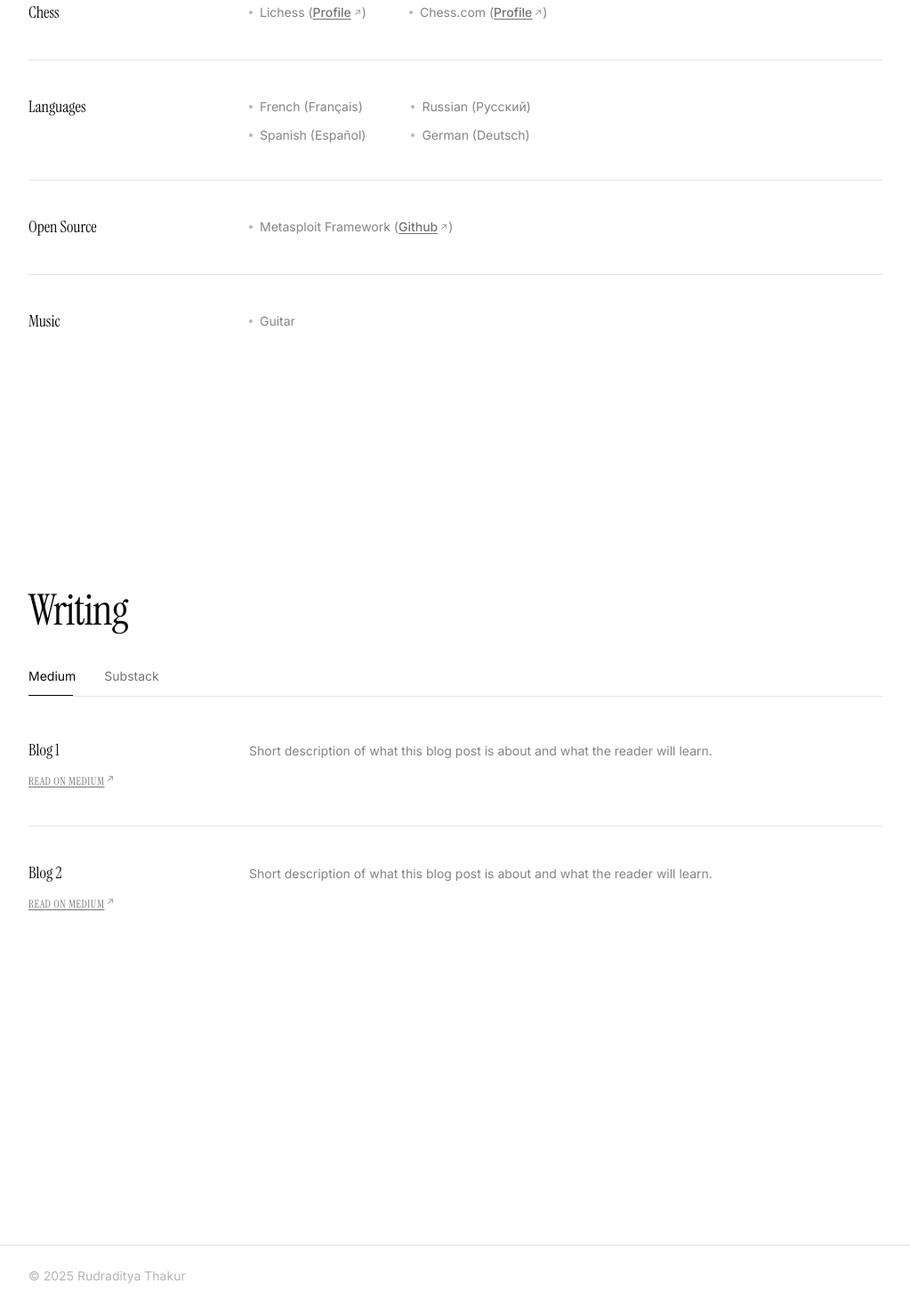
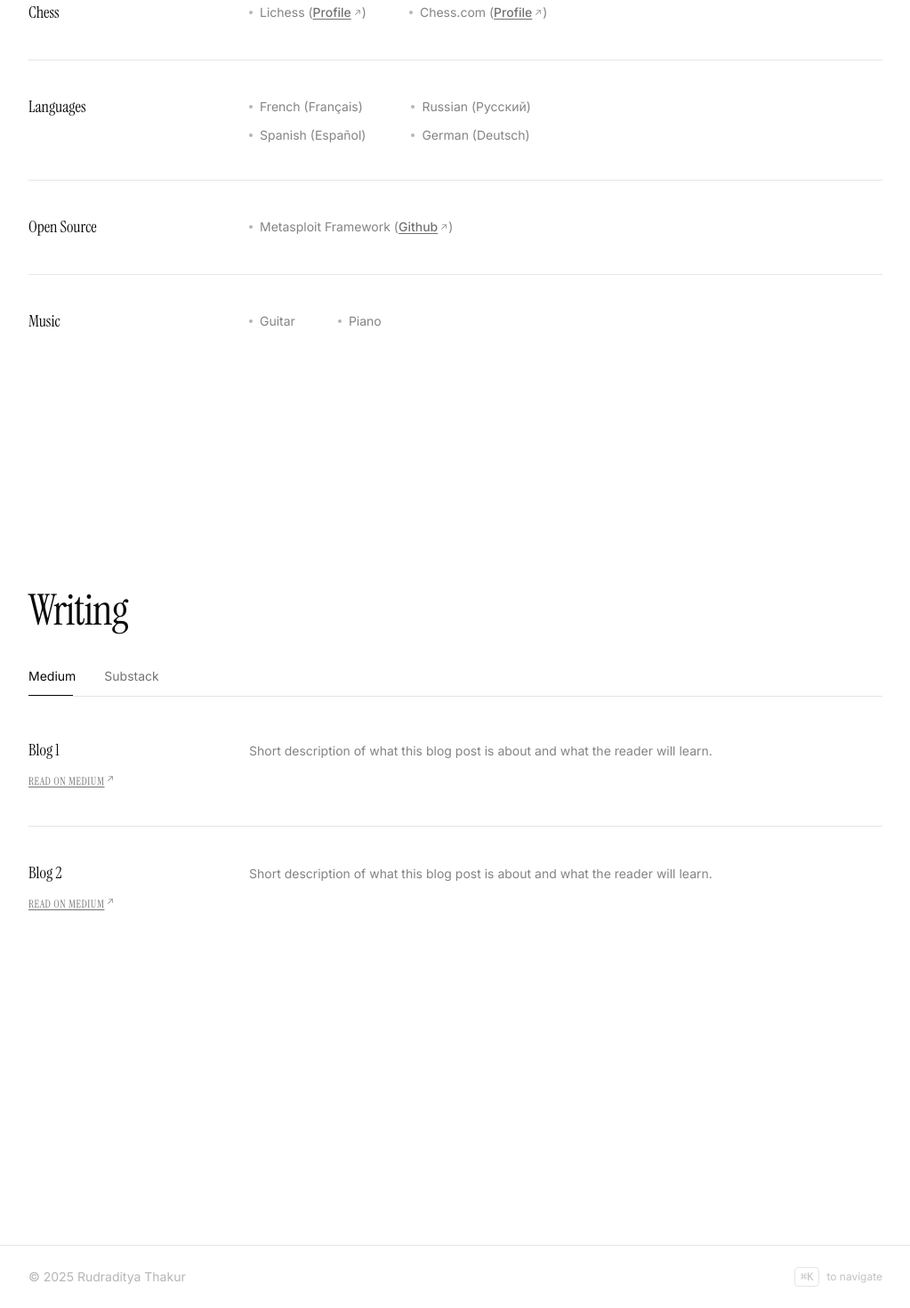
Before and after one commit to rudraditya21/rudraditya21.github.io, a Next.js app: page / in a window 1280 px wide. Shown: the part 6297-7767 px from the top of the page at 89% size, without its empty margins (240-1263 px from the left). Built offline with nearby package versions, Linux system fonts and the light colour scheme.

Commit message:
added: not found page

```diff
--- /dev/null
+++ b/app/not-found.tsx
@@ -0,0 +1,27 @@
+import Link from 'next/link'
+
+export default function NotFound() {
+  return (
+    <div className="flex min-h-svh flex-col items-center justify-center px-12 text-center">
+      <h1
+        className="mb-4 text-[10rem] leading-none tracking-tight text-foreground"
+        style={{ fontFamily: 'var(--font-instrument-serif)' }}
+      >
+        404
+      </h1>
+      <p
+        className="mb-8 text-base text-foreground/40"
+        style={{ fontFamily: 'var(--font-inter)' }}
+      >
+        This page doesn't exist.
+      </p>
+      <Link
+        href="/"
+        className="text-sm text-foreground/40 underline underline-offset-4 transition-colors duration-200 hover:text-foreground"
+        style={{ fontFamily: 'var(--font-inter)' }}
+      >
+        Back home
+      </Link>
+    </div>
+  )
+}
--- a/app/page.tsx
+++ b/app/page.tsx
@@ -283,8 +283,15 @@ export default function Home() {
         <div id="quests"><SideQuests /></div>
         <div id="writing"><Writing /></div>
 
-        <footer className="border-t border-border px-12 py-6 text-sm text-foreground/30" style={{ fontFamily: 'var(--font-inter)' }}>
-          © 2025 Rudraditya Thakur
+        <footer className="flex items-center justify-between border-t border-border px-12 py-6" style={{ fontFamily: 'var(--font-inter)' }}>
+          <span className="text-sm text-foreground/30">© 2025 Rudraditya Thakur</span>
+          <button
+            onClick={() => window.dispatchEvent(new Event('open-command-palette'))}
+            className="flex items-center gap-2 text-foreground/25 transition-colors duration-200 hover:text-foreground/50"
+          >
+            <span className="rounded border border-border px-1.5 py-0.5 font-mono text-xs">⌘K</span>
+            <span className="text-xs">to navigate</span>
+          </button>
         </footer>
       </div>
 
--- a/components/command-palette.tsx
+++ b/components/command-palette.tsx
@@ -52,7 +52,7 @@ export default function CommandPalette({ onCopyEmail }: { onCopyEmail: () => voi
     }
   }, [close])
 
-  // Cmd+K / Ctrl+K toggle
+  // Cmd+K / Ctrl+K toggle + custom open event (for footer button)
   useEffect(() => {
     function onKey(e: KeyboardEvent) {
       if ((e.metaKey || e.ctrlKey) && e.key === 'k') {
@@ -63,8 +63,13 @@ export default function CommandPalette({ onCopyEmail }: { onCopyEmail: () => voi
         })
       }
     }
+    function onOpen() { setOpen(true); setQuery(''); setSelected(0) }
     window.addEventListener('keydown', onKey)
-    return () => window.removeEventListener('keydown', onKey)
+    window.addEventListener('open-command-palette', onOpen)
+    return () => {
+      window.removeEventListener('keydown', onKey)
+      window.removeEventListener('open-command-palette', onOpen)
+    }
   }, [])
 
   // Arrow / Enter / Escape when open
@@ -129,7 +134,7 @@ export default function CommandPalette({ onCopyEmail }: { onCopyEmail: () => voi
                   onClick={() => execute(item)}
                   onMouseEnter={() => setSelected(i)}
                   className={`flex w-full items-center justify-between px-4 py-2.5 text-left text-sm transition-colors duration-75 ${
-                    i === selected ? 'bg-foreground/[0.06] text-foreground' : 'text-foreground/50'
+                    i === selected ? 'bg-foreground/6 text-foreground' : 'text-foreground/50'
                   }`}
                   style={{ fontFamily: 'var(--font-inter)' }}
                 >
--- a/components/side-quests.tsx
+++ b/components/side-quests.tsx
@@ -32,7 +32,7 @@ const quests: Quest[] = [
   },
   {
     name: 'Music',
-    items: ['Guitar'],
+    items: ['Guitar', 'Piano'],
   },
 ]
 
```
